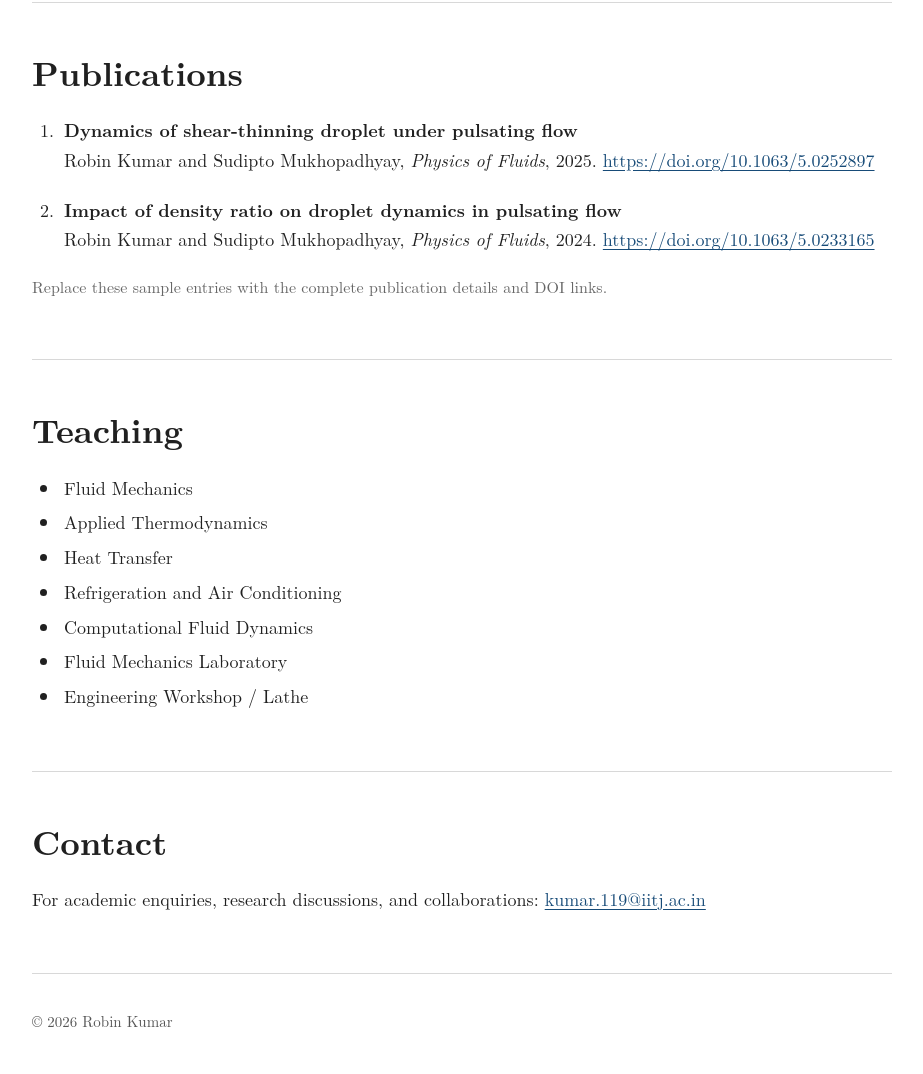
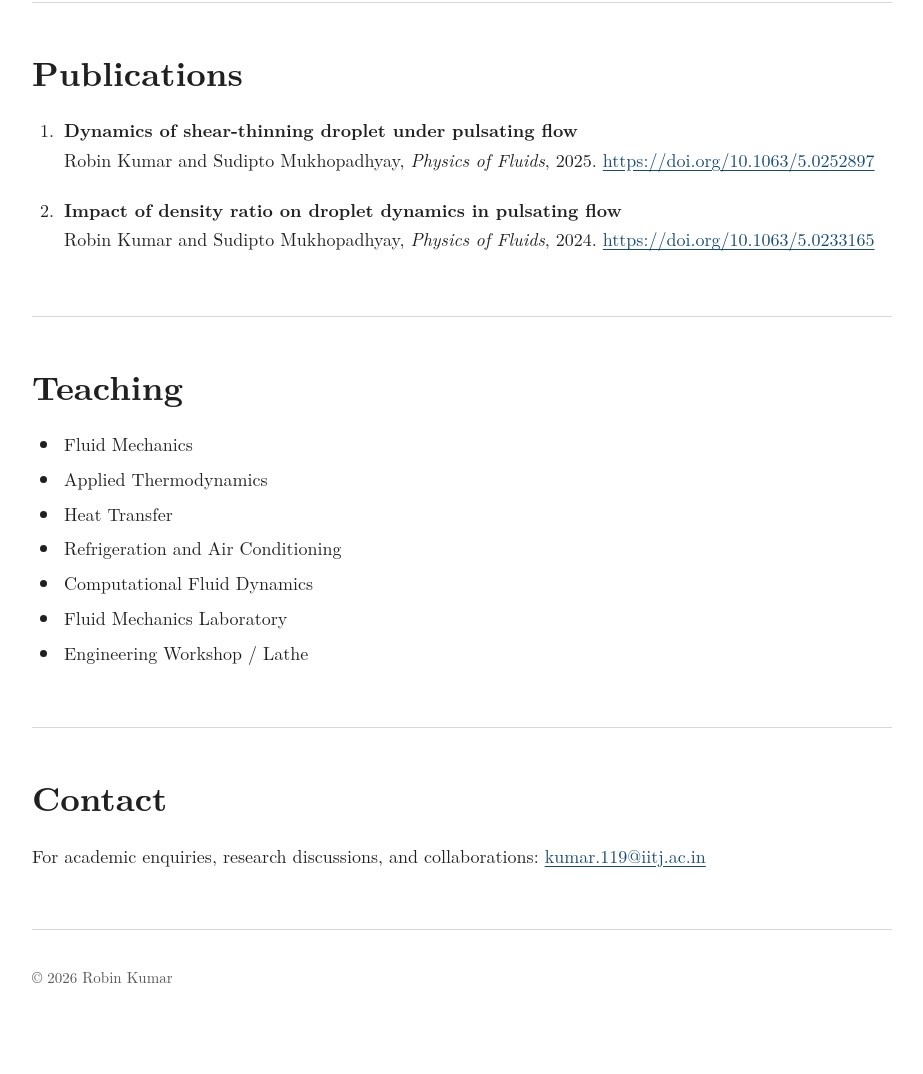
Before and after one commit to robin-iit/robin-iit.github.io, a plain HTML site: page index.html in a window 1280 px wide. Shown: the part 2216-3290 px from the top of the page, without its empty margins (178-1101 px from the left). After the commit the page ends 3256 px from the top, so only its background shows below. Drawn offline with Linux system fonts and the light colour scheme.

Commit message:
Remove placeholder text from index.html
Removed placeholder text for publication details.

```diff
--- a/index.html
+++ b/index.html
@@ -95,9 +95,7 @@
           <a href="#">https://doi.org/10.1063/5.0233165</a>
         </li>
       </ol>
-      <p class="placeholder">
-        Replace these sample entries with the complete publication details and DOI links.
-      </p>
+
     </section>
 
     <section id="teaching">
```
